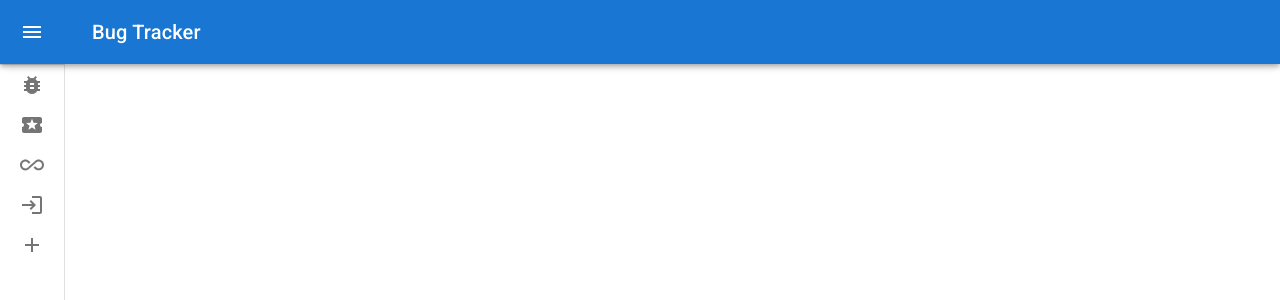
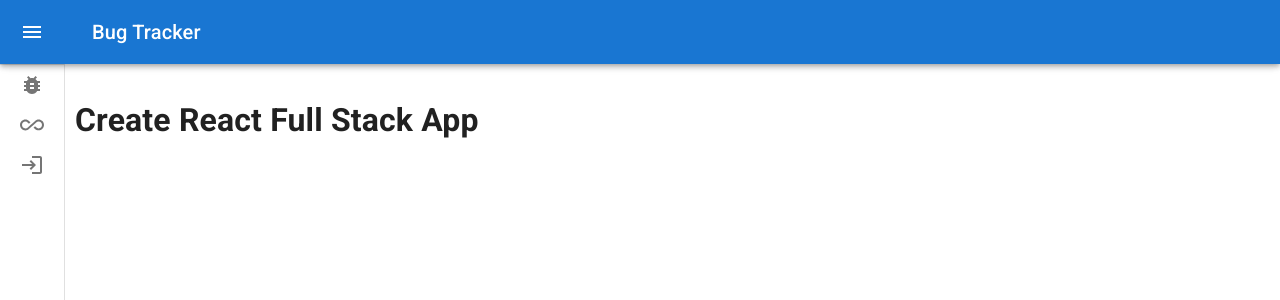
Before and after one commit to Ztrizzo/Bug-Tracker, a React (Create React App) app: page / in a window 1280 px wide. Shown: the top 300 px of the page. Built offline with nearby package versions, Linux system fonts and the light colour scheme.

Commit message:
sidebar navigation basic functionality complete

```diff
--- a/src/Routes.js
+++ b/src/Routes.js
@@ -51,6 +51,7 @@ const ClientRoutes = () => {
   return (
     <>
       <Navbar/>
+      <div style={{paddingTop: '75px', paddingLeft: '75px'}}>
         <Routes>
           <Route path='/' element={<Home/>}/>
           <Route path='auth' element={<AuthForm/>}/>
@@ -63,6 +64,8 @@ const ClientRoutes = () => {
           <Route path='*' element={<Home/>}></Route>
 
         </Routes>
+      </div>
+
     </>
 
   )
--- a/src/components/Navbar/DrawerHeader.js
+++ b/src/components/Navbar/DrawerHeader.js
@@ -3,6 +3,7 @@ import { styled, useTheme, Theme, CSSObject } from '@mui/material/styles';
 import IconButton from '@mui/material/IconButton';
 import ChevronLeftIcon from '@mui/icons-material/ChevronLeft';
 import ChevronRightIcon from '@mui/icons-material/ChevronRight';
+import { Typography } from "@mui/material";
 
 export default function DrawerHeader({ handleDrawerClose }){
   const theme = useTheme();
@@ -19,6 +20,7 @@ export default function DrawerHeader({ handleDrawerClose }){
 
   return(
     <DrawerHeader>
+      <Typography>Menu</Typography>
       <IconButton onClick={handleDrawerClose}>
         {theme.direction === 'rtl' ? <ChevronRightIcon /> : <ChevronLeftIcon />}
       </IconButton>
--- a/src/components/Navbar/Navbar.js
+++ b/src/components/Navbar/Navbar.js
@@ -1,69 +1,19 @@
-// import React from "react";
-
-
-// const Navbar = ({isLoggedIn, role}) => {
-
-//   return(
-//     <nav>
-//       <Link to='/'>Home</Link>
-//       <Link to='/auth'>{isLoggedIn ? "Sign Out" : "Sign in"}</Link>
-//       <Link to='/allTickets'>All Tickets</Link>
-//       {
-//         isLoggedIn ?
-//           <Link to='/CreateTicket'>Create New Ticket</Link>
-//         :
-//           null
-//       }
-
-//       {
-//         role === 'Developer' || role === 'manager' ?
-//             <Link to='/MyTickets'>My Tickets</Link>
-//           :
-//             null
-//       }
-
-//     </nav>
-//   )
-// }
-
-// export default Navbar;
-
-
-
 import * as React from 'react';
 import { styled, useTheme, Theme, CSSObject } from '@mui/material/styles';
 import Box from '@mui/material/Box';
 import MuiDrawer from '@mui/material/Drawer';
 import AppBar from './AppBar';
-import Toolbar from '@mui/material/Toolbar';
-import List from '@mui/material/List';
 import CssBaseline from '@mui/material/CssBaseline';
 import Typography from '@mui/material/Typography';
 import Divider from '@mui/material/Divider';
 import IconButton from '@mui/material/IconButton';
-import MenuIcon from '@mui/icons-material/Menu';
-import ChevronLeftIcon from '@mui/icons-material/ChevronLeft';
-import ChevronRightIcon from '@mui/icons-material/ChevronRight';
-import ListItem from '@mui/material/ListItem';
-import ListItemButton from '@mui/material/ListItemButton';
-import ListItemIcon from '@mui/material/ListItemIcon';
-import ListItemText from '@mui/material/ListItemText';
-import InboxIcon from '@mui/icons-material/MoveToInbox';
-import MailIcon from '@mui/icons-material/Mail';
 import DrawerHeader from './DrawerHeader';
 import { Link } from "react-router-dom";
-
-//my tickets
 import LocalActivityIcon from '@mui/icons-material/LocalActivity';
-//all tickets
 import AllInclusiveIcon from '@mui/icons-material/AllInclusive';
-//add ticket
 import AddIcon from '@mui/icons-material/Add';
-//home
 import BugReportIcon from '@mui/icons-material/BugReport';
-//login
 import LoginIcon from '@mui/icons-material/Login';
-//logout
 import LogoutIcon from '@mui/icons-material/Logout';
 const drawerWidth = 240;
 
@@ -108,7 +58,7 @@ const Drawer = styled(MuiDrawer, { shouldForwardProp: (prop) => prop !== 'open'
   }),
 );
 
-export default function Navbar() {
+export default function Navbar({isLoggedIn, role}) {
   const theme = useTheme();
   const [open, setOpen] = React.useState(false);
 
@@ -132,22 +82,40 @@ export default function Navbar() {
           { open ? <Typography>Home</Typography> : null}
         </IconButton>
 
+        {role === 'Developer' || role === 'Manager' ?
           <IconButton component={Link} to='/myTickets'>
             <LocalActivityIcon/>
             { open ? <Typography>My Tickets</Typography> : null}
           </IconButton>
+          :
+          null
+        }
+
         <IconButton component={Link} to='/allTickets'>
           <AllInclusiveIcon/>
           { open ? <Typography>All Tickets</Typography> : null}
         </IconButton>
+
+        {!isLoggedIn ?
           <IconButton component={Link} to='/auth'>
             <LoginIcon/>
             { open ? <Typography>Log In</Typography> : null}
           </IconButton>
+          :
+          <IconButton component={Link} to='/auth'>
+            <LogoutIcon/>
+            { open ? <Typography>Log Out</Typography> : null}
+          </IconButton>
+        }
+        {isLoggedIn ?
           <IconButton component={Link} to='/CreateTicket'>
             <AddIcon/>
             { open ? <Typography>Create Ticket</Typography> : null}
           </IconButton>
+        :
+          null
+        }
+
       </Drawer>
     </Box>
   );
```
Lines whose indentation alone changed are shown as unchanged.
